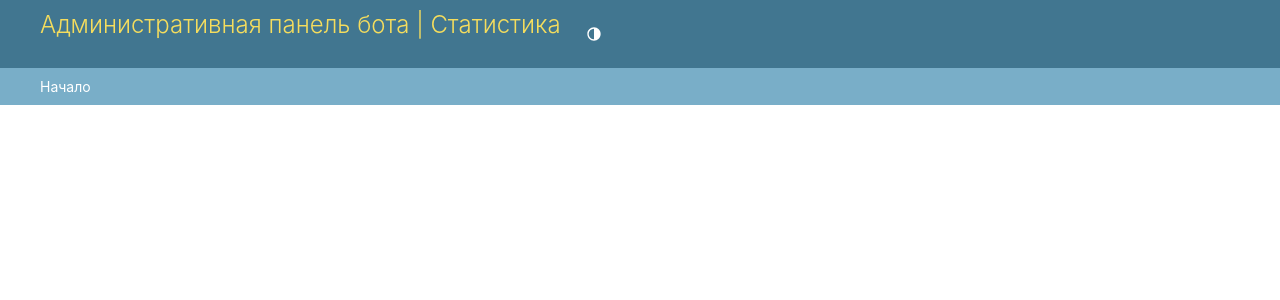
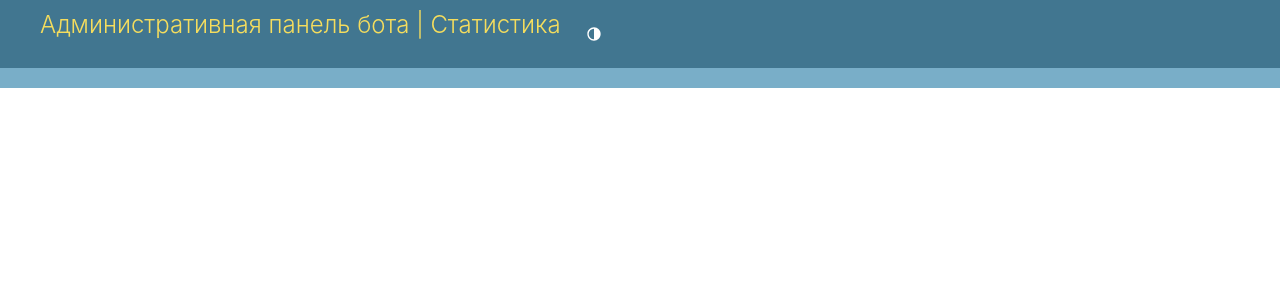
Before and after one commit to sldmxm/wildberries_bot_private, a Django app: template tgbot/botmanager/templates/admin/base_site.html in a window 1280 px wide. Shown: the top 300 px of the page. Run offline with Django 4.2, Linux system fonts and the light colour scheme; the template is opened without the code that fills it, so the values that code supplies are empty.

Commit message:
Delete Home

```diff
--- a/tgbot/botmanager/templates/admin/base.html
+++ b/tgbot/botmanager/templates/admin/base.html
@@ -73,7 +73,6 @@
       <nav aria-label="{% translate 'Breadcrumbs' %}">
         {% block breadcrumbs %}
           <div class="breadcrumbs">
-            <a href="{% url 'statistics' %}">{% translate 'Home' %}</a>
             {% if title %} &rsaquo; {{ title }}{% endif %}
           </div>
         {% endblock %}
```
